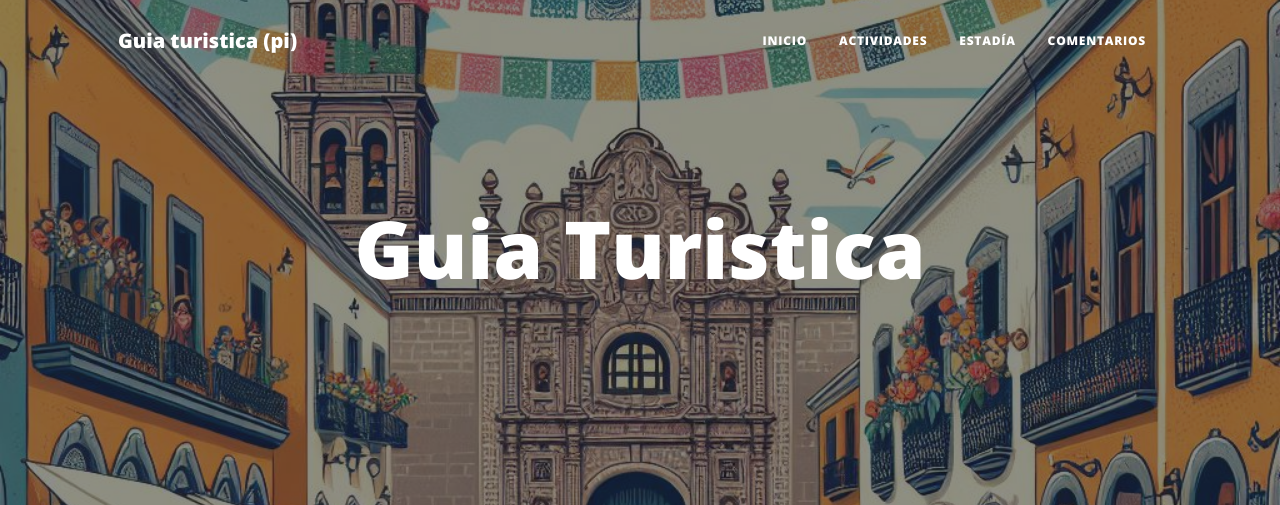
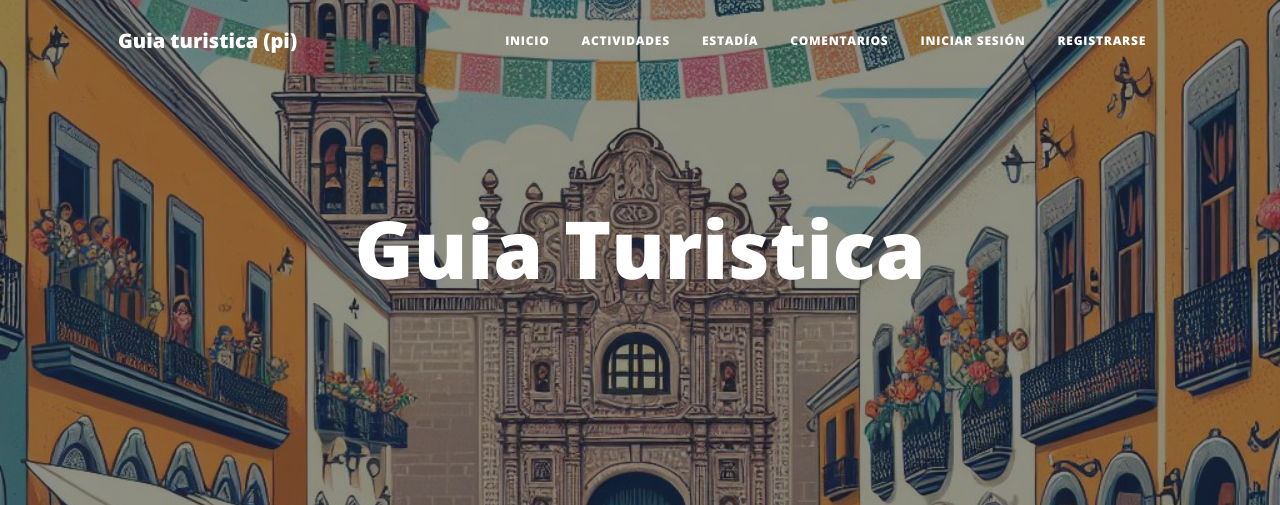
Before and after one commit to MichelleQM/PI-Flask, a Flask app: page / in a window 1280 px wide. Shown: the top 505 px of the page. Run offline with Flask 3, Linux system fonts and the light colour scheme; some libraries are stand-ins or nearby versions.

Commit message:
Cambios G

```diff
--- a/templates/about.html
+++ b/templates/about.html
@@ -30,6 +30,12 @@
                     <li class="nav-item"><a class="nav-link px-lg-3 py-3 py-lg-4" href="/about">Actividades</a></li>
                     <li class="nav-item"><a class="nav-link px-lg-3 py-3 py-lg-4" href="/post">Estadía</a></li>
                     <li class="nav-item"><a class="nav-link px-lg-3 py-3 py-lg-4" href="/contact">Comentarios</a></li>
+                    {% if session.get('user_id') %}
+                    <li class="nav-item"><a class="nav-link px-lg-3 py-3 py-lg-4" href="/logout">Cerrar sesión</a></li>
+                    {% else %}
+                    <li class="nav-item"><a class="nav-link px-lg-3 py-3 py-lg-4" href="/login">Iniciar sesión</a></li>
+                    <li class="nav-item"><a class="nav-link px-lg-3 py-3 py-lg-4" href="/register">Registrarse</a></li>
+                    {% endif %}
                 </ul>
             </div>
         </div>
--- a/templates/contact.html
+++ b/templates/contact.html
@@ -36,6 +36,12 @@
                         <li class="nav-item"><a class="nav-link px-lg-3 py-3 py-lg-4" href="/about">Actividades</a></li>
                         <li class="nav-item"><a class="nav-link px-lg-3 py-3 py-lg-4" href="/post">Estadía</a></li>
                         <li class="nav-item"><a class="nav-link px-lg-3 py-3 py-lg-4" href="/contact">Comentarios</a></li>
+                        {% if session.get('user_id') %}
+                        <li class="nav-item"><a class="nav-link px-lg-3 py-3 py-lg-4" href="/logout">Cerrar sesión</a></li>
+                        {% else %}
+                        <li class="nav-item"><a class="nav-link px-lg-3 py-3 py-lg-4" href="/login">Iniciar sesión</a></li>
+                        <li class="nav-item"><a class="nav-link px-lg-3 py-3 py-lg-4" href="/register">Registrarse</a></li>
+                        {% endif %}
                 </ul>
             </div>
         </div>
--- a/templates/index.html
+++ b/templates/index.html
@@ -30,6 +30,12 @@
                         <li class="nav-item"><a class="nav-link px-lg-3 py-3 py-lg-4" href="/about">Actividades</a></li>
                         <li class="nav-item"><a class="nav-link px-lg-3 py-3 py-lg-4" href="/post">Estadía</a></li>
                         <li class="nav-item"><a class="nav-link px-lg-3 py-3 py-lg-4" href="/contact">Comentarios</a></li>
+                        {% if session.get('user_id') %}
+                        <li class="nav-item"><a class="nav-link px-lg-3 py-3 py-lg-4" href="/logout">Cerrar sesión</a></li>
+                        {% else %}
+                        <li class="nav-item"><a class="nav-link px-lg-3 py-3 py-lg-4" href="/login">Iniciar sesión</a></li>
+                        <li class="nav-item"><a class="nav-link px-lg-3 py-3 py-lg-4" href="/register">Registrarse</a></li>
+                        {% endif %}
                     </ul>
                 </div>
             </div>
--- a/templates/post.html
+++ b/templates/post.html
@@ -57,6 +57,12 @@
                     <li class="nav-item"><a class="nav-link px-lg-3 py-3 py-lg-4" href="/about">Actividades</a></li>
                     <li class="nav-item"><a class="nav-link px-lg-3 py-3 py-lg-4" href="/post">Estadía</a></li>
                     <li class="nav-item"><a class="nav-link px-lg-3 py-3 py-lg-4" href="/contact">Comentarios</a></li>
+                    {% if session.get('user_id') %}
+                    <li class="nav-item"><a class="nav-link px-lg-3 py-3 py-lg-4" href="/logout">Cerrar sesión</a></li>
+                    {% else %}
+                    <li class="nav-item"><a class="nav-link px-lg-3 py-3 py-lg-4" href="/login">Iniciar sesión</a></li>
+                    <li class="nav-item"><a class="nav-link px-lg-3 py-3 py-lg-4" href="/register">Registrarse</a></li>
+                    {% endif %}
                 </ul>
             </div>
         </div>
```
